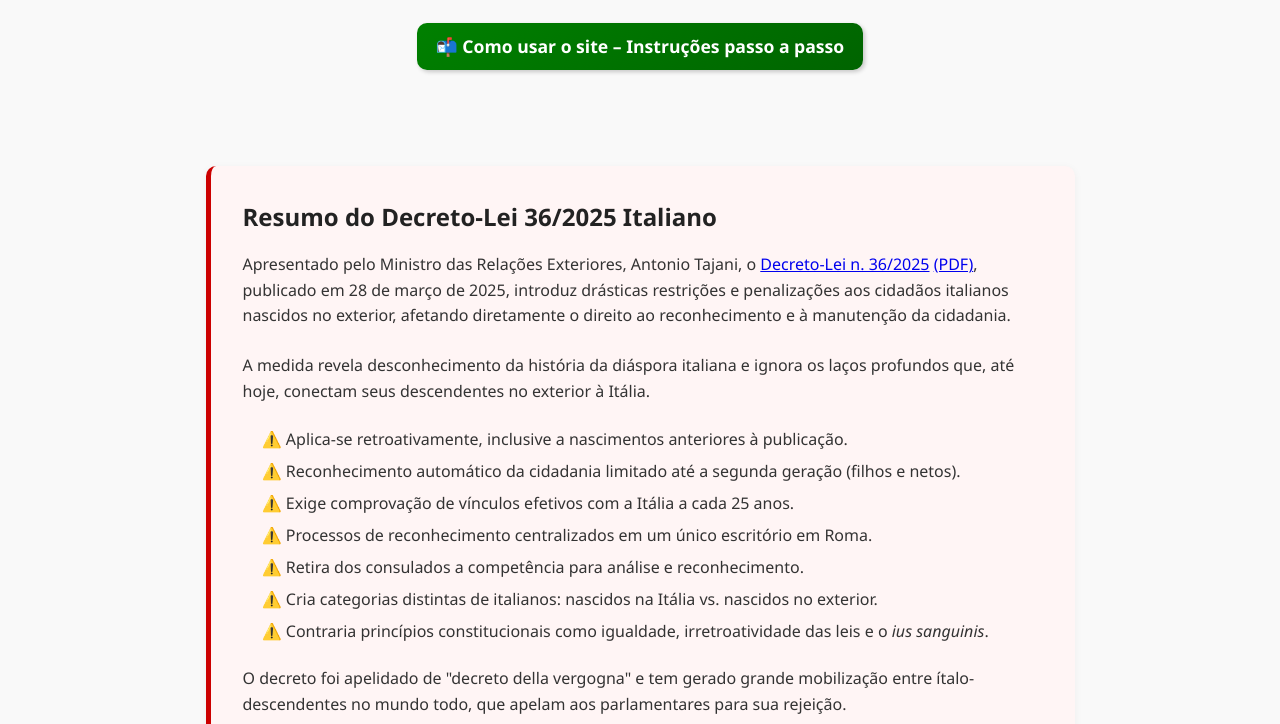
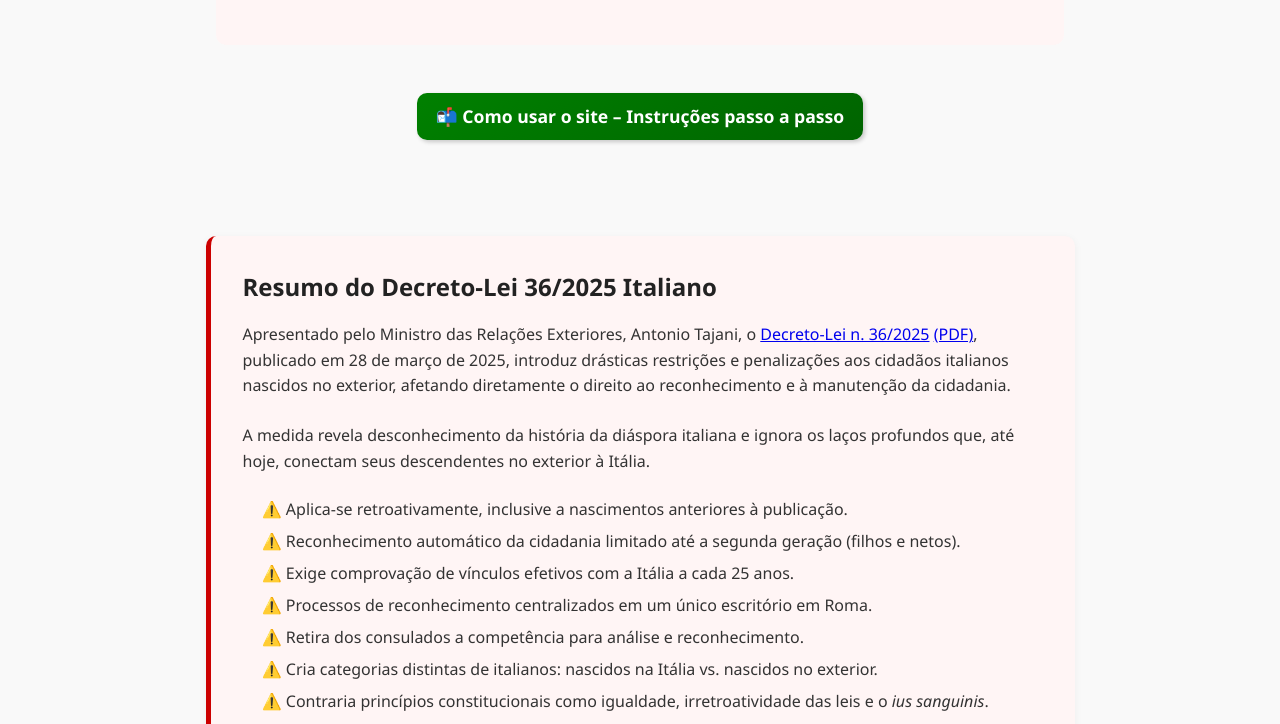
Before and after one commit to scrivi-italia/scrivi-italia, a plain HTML site: page index.html in a window 1280 px wide. Shown: the part 292-1016 px from the top of the page. Drawn offline with Linux system fonts and the light colour scheme.

Commit message:
Update style.css

```diff
--- a/style.css
+++ b/style.css
@@ -17,6 +17,7 @@ ul li::before {
 
 /* ===== Fonte padrão e plano de fundo ===== */
 body {
+  padding-top: 70px; /* ajuste conforme a altura da navbar */
   font-family: "Segoe UI", sans-serif;
   background-color: #f9f9f9;
   color: #333;
```
